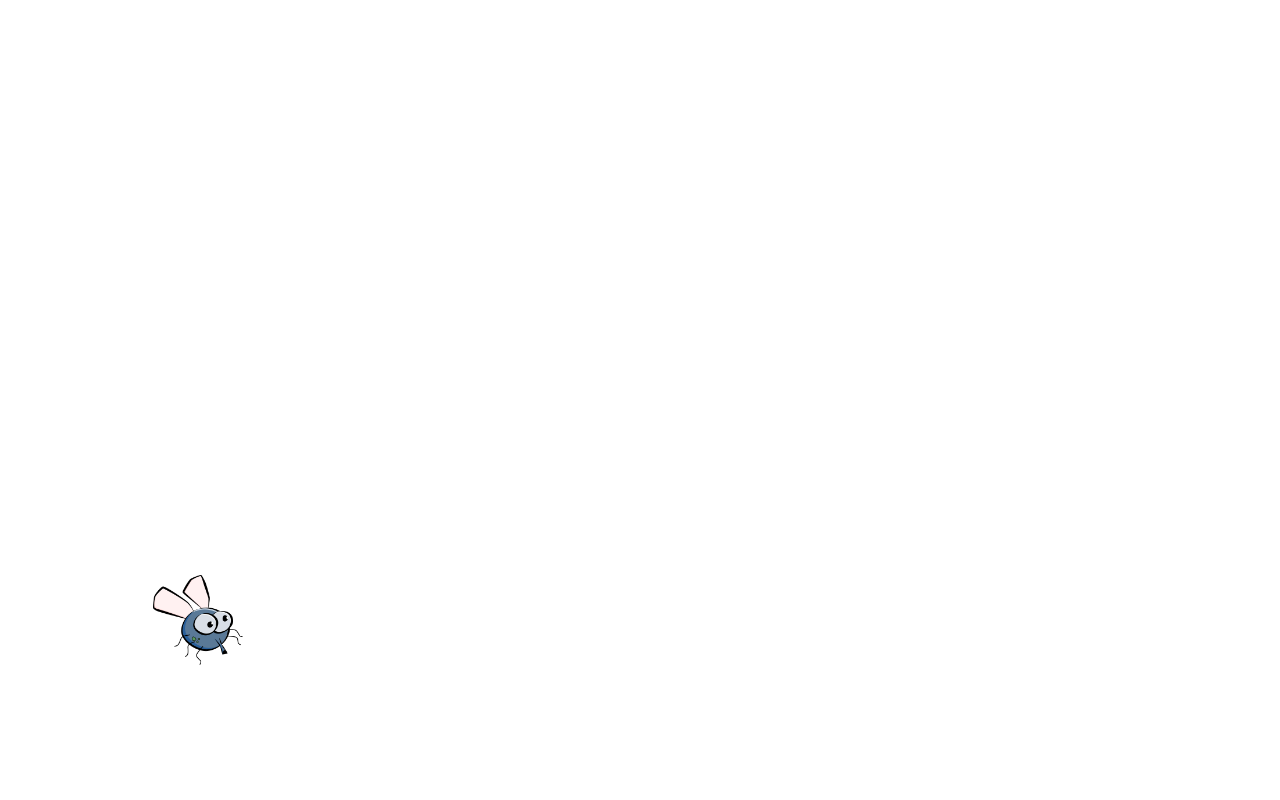
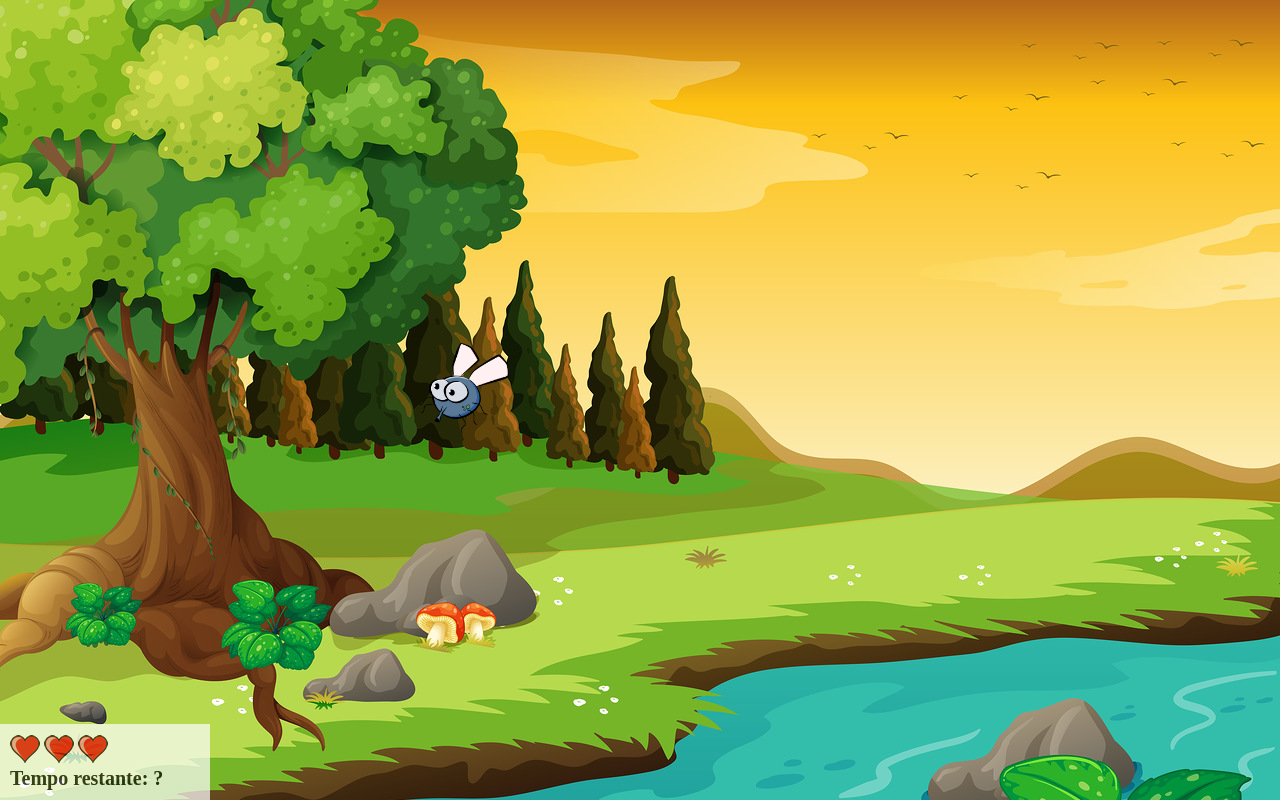
Before and after one commit to SchrodingerF7/GameMataMosquito, a plain HTML site: page index.html in a window 1280 px wide. Drawn offline with Linux system fonts and the light colour scheme.

Commit message:
atualizacao

```diff
--- a/estilo.css
+++ b/estilo.css
@@ -1,3 +1,11 @@
+body {
+
+	background-image: url('img/bg.jpg');
+	background-repeat: no-repeat;
+
+}
+
+
 .mosquito1 {
 
 	width: 50px;
@@ -30,3 +38,31 @@
 	transform: scaleX(-1);
 
 }
+
+
+.painel {
+
+	position: absolute;
+	width: 190px;
+	padding: 10px;
+	bottom: 0px;
+	left: 0px;
+	border-top: 1px solid #fff;
+	background-color: #fff;
+	opacity: 0.7;
+
+}
+
+.vidas {
+
+	float: left;
+
+}
+
+.cronometro {
+
+	float: left;
+	font-size: 20px;
+	font-weight: bold;
+
+}
--- a/index.html
+++ b/index.html
@@ -10,11 +10,33 @@
   </head>
   <body onresize="ajustarTamanhoJogo()">
 
+  	<div class="painel">
+
+  		<div class="vidas">
+
+  			<img id="vida1" src="img/coracao_cheio.png" />
+  			<img id="vida2" src="img/coracao_cheio.png" />
+  			<img id="vida3" src="img/coracao_cheio.png" />
+
+  		</div>
+
+  		<div class="cronometro">
+
+  			Tempo restante: ?
+
+  		</div>
+
+  	</div>
+
 
 
   	<script>
 
-  		posicaoRandomica();
+  		setInterval(function() {
+
+  			posicaoRandomica();
+
+  		}, 1000);
 
   	</script>
 
--- a/script.js
+++ b/script.js
@@ -1,6 +1,6 @@
 /* função para verificar o tamanho da tela */
 
-var altura, largura;
+var altura, largura, vidas;
 
 function ajustarTamanhoTela() {
 
@@ -14,6 +14,27 @@ ajustarTamanhoTela();
 /* cria posições randomicas para a img dentro do tamanho de tela ajustado */
 
 function posicaoRandomica() {
+
+	// remover o mosquito anterior, caso exista
+
+	if (document.getElementById('mosquito')) {
+
+		document.getElementById('mosquito').remove();
+
+		if (vidas > 3) {
+
+			alert('Gamer Over');
+
+		} else {
+
+			var x = document.getElementById('vida' + vidas);
+			x.src = 'img/coracaovazio.png';
+
+			vidas++;
+
+		}
+	}
+
 
 	var posicaoX = Math.floor(Math.random() * largura) - 90;
 	var posicaoY = Math.floor(Math.random() * altura) - 90;
@@ -31,6 +52,13 @@ function posicaoRandomica() {
 	mosquito.style.left = posicaoX + 'px';
 	mosquito.style.top = posicaoY + 'px';
 	mosquito.style.position = 'absolute';
+	mosquito.id = 'mosquito';
+
+	mosquito.onclick = function() {
+
+		this.remove();
+
+	}
 
 	document.body.appendChild(mosquito);
 
```
Also changed, not shown: img/coracaovazio.png (renamed from img/coracao_vazio.png).
